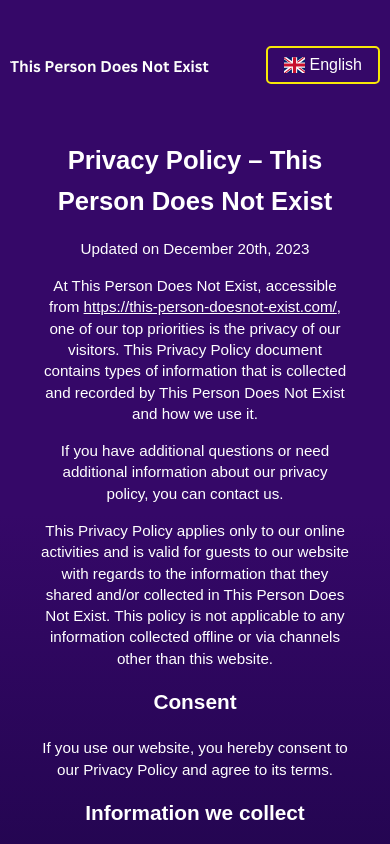
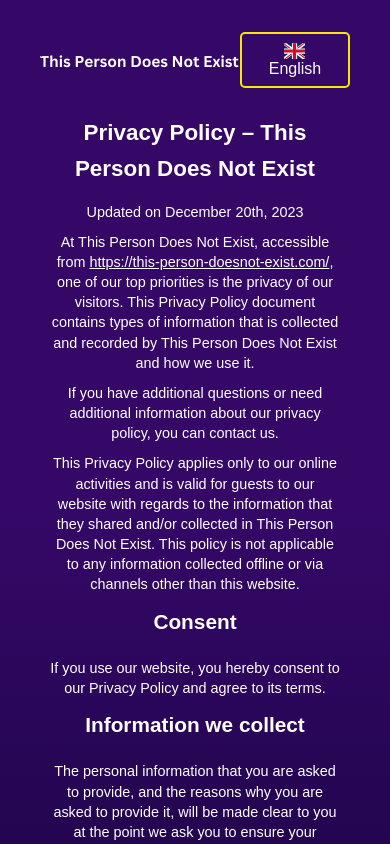
Before and after one commit to seogeek96/tpdnepublic, a Next.js app: page /privacy-policy in a window 390 px wide. Shown: the top 844 px of the page. Built offline with nearby package versions, Linux system fonts and the light colour scheme; a web font is replaced by a local one.

Commit message:
Fixed Translation type issue and added missing properties

```diff
--- a/styles/globals.css
+++ b/styles/globals.css
@@ -10,166 +10,190 @@
   align-items: center;
   background-color: #000;
   overflow-x: hidden;
+  box-sizing: border-box;
 }
 
-/* Main container structure */
+/* Desktop First Layout */
 .layout-Container {
   width: 100%;
   max-width: 1080px;
+  min-height: 100vh;
+  padding: 30px;
+  margin: 0 auto;
   display: flex;
   flex-direction: column;
   align-items: center;
-  min-height: 100vh;
-  padding: 20px;
   box-sizing: border-box;
 }
 
 .App {
   width: 100%;
   max-width: 1080px;
-  padding: 20px;
+  padding: 30px;
   margin: 0 auto;
-  box-sizing: border-box;
   display: flex;
   flex-direction: column;
   align-items: center;
-}
-
-/* Universal centering */
-h1, h2, h3, p {
-  width: 100%;
-  text-align: center;
-  margin: 0 auto;
-  padding: 0 15px;
   box-sizing: border-box;
 }
 
-h1 {
-  font-size: 2.5rem;
-  margin-bottom: 1.5rem;
+/* Universal Content Styles */
+h1, h2, h3 {
+  width: 100%;
+  text-align: center;
+  margin: 0 0 30px;
+  padding: 0 20px;
 }
 
-h2 {
-  font-size: 2rem;
-  margin-bottom: 1.2rem;
+h1 { font-size: 2.5rem; }
+h2 { font-size: 2rem; }
+h3 { font-size: 1.75rem; }
+
+p {
+  width: 100%;
+  max-width: 800px;
+  text-align: center;
+  margin: 15px auto;
+  padding: 0 20px;
+  font-size: 1.1rem;
+  line-height: 1.6;
 }
 
-h3 {
-  font-size: 1.75rem;
-  margin-bottom: 1rem;
+.btn {
+  padding: 15px 30px;
+  font-size: 1.1rem;
+  margin: 20px auto;
+  width: auto;
+  min-width: 220px;
 }
 
-p {
-  font-size: 1.1rem;
-  line-height: 1.6;
-  margin: 1rem auto;
-  max-width: 800px;
-}
-
-/* Buttons */
-.btn {
-  padding: 12px 24px;
-  font-size: 1.1rem;
-  border: 2px solid #f7e709;
-  border-radius: 6px;
-  margin: 15px auto;
-  width: auto;
-  min-width: 200px;
-  transition: all 0.3s ease;
-}
-
-/* Dropdown */
-.dropdown {
-  position: relative;
-  display: inline-block;
-  margin: 15px auto;
-}
-
-.dropdown-content {
-  width: 100%;
-  min-width: 200px;
-  left: 50%;
-  transform: translateX(-50%);
-}
-
-/* Responsive Adjustments */
+/* Progressive Mobile Adaptation */
 @media (max-width: 1200px) {
-  .layout-Container, .App {
+  .layout-Container,
+  .App {
     max-width: 90%;
-    padding: 15px;
+    padding: 25px;
   }
 
   h1 { font-size: 2.2rem; }
   h2 { font-size: 1.8rem; }
+  h3 { font-size: 1.6rem; }
+}
+
+@media (max-width: 992px) {
+  .layout-Container,
+  .App {
+    max-width: 95%;
+    padding: 20px;
+  }
+
+  h1 { font-size: 2rem; }
+  h2 { font-size: 1.7rem; }
   h3 { font-size: 1.5rem; }
+
+  p {
+    font-size: 1rem;
+    max-width: 700px;
+  }
 }
 
 @media (max-width: 768px) {
-  .layout-Container, .App {
+  body {
+    padding: 15px;
+  }
+
+  .layout-Container,
+  .App {
     max-width: 100%;
-    padding: 15px;
+    padding: 20px 15px;
   }
 
   h1 {
     font-size: 1.8rem;
-    margin-bottom: 1.2rem;
-    padding: 0 10px;
+    margin-bottom: 25px;
+    padding: 0 15px;
   }
 
   h2 {
     font-size: 1.5rem;
-    padding: 0 10px;
+    margin-bottom: 20px;
+  }
+
+  h3 {
+    font-size: 1.3rem;
+    margin-bottom: 15px;
   }
 
   p {
-    font-size: 1rem;
-    padding: 0 10px;
+    font-size: 0.95rem;
     line-height: 1.5;
+    padding: 0 15px;
+    margin: 10px auto;
   }
 
   .btn {
+    padding: 12px 25px;
     font-size: 1rem;
-    padding: 10px 20px;
-    min-width: 180px;
+    min-width: 200px;
+    margin: 15px auto;
   }
 }
 
-@media (max-width: 480px) {
-  .layout-Container, .App {
+@media (max-width: 576px) {
+  body {
     padding: 10px;
+  }
+
+  .layout-Container,
+  .App {
+    padding: 15px 10px;
   }
 
   h1 {
     font-size: 1.6rem;
-    margin-bottom: 1rem;
+    margin-bottom: 20px;
+    padding: 0 10px;
   }
 
   h2 { font-size: 1.3rem; }
   h3 { font-size: 1.1rem; }
 
   p {
-    font-size: 0.95rem;
+    font-size: 0.9rem;
     line-height: 1.4;
+    padding: 0 10px;
   }
 
   .btn {
-    font-size: 0.95rem;
-    padding: 8px 16px;
-    min-width: 160px;
-  }
-
-  .dropdown-content {
-    min-width: 160px;
+    padding: 10px 20px;
+    font-size: 0.9rem;
+    min-width: 180px;
+    margin: 10px auto;
   }
 }
 
-/* Special alignment fixes */
-.imageContainer {
-  width: 100%;
-  max-width: 600px;
-  margin: 20px auto;
+/* Small Mobile Optimization */
+@media (max-width: 400px) {
+  h1 {
+    font-size: 1.4rem;
+    margin-bottom: 15px;
+  }
+
+  .btn {
+    width: 100%;
+    max-width: 180px;
+  }
 }
 
-.downloadButton {
-  margin: 25px auto;
+/* Ensure all interactive elements maintain click area */
+button, .btn, .dropdown {
+  min-height: 44px;
+  min-width: 44px;
 }
+
+/* Force contain strict layout */
+* {
+  box-sizing: border-box;
+  margin: 0;
+  padding: 0;
+}
```
